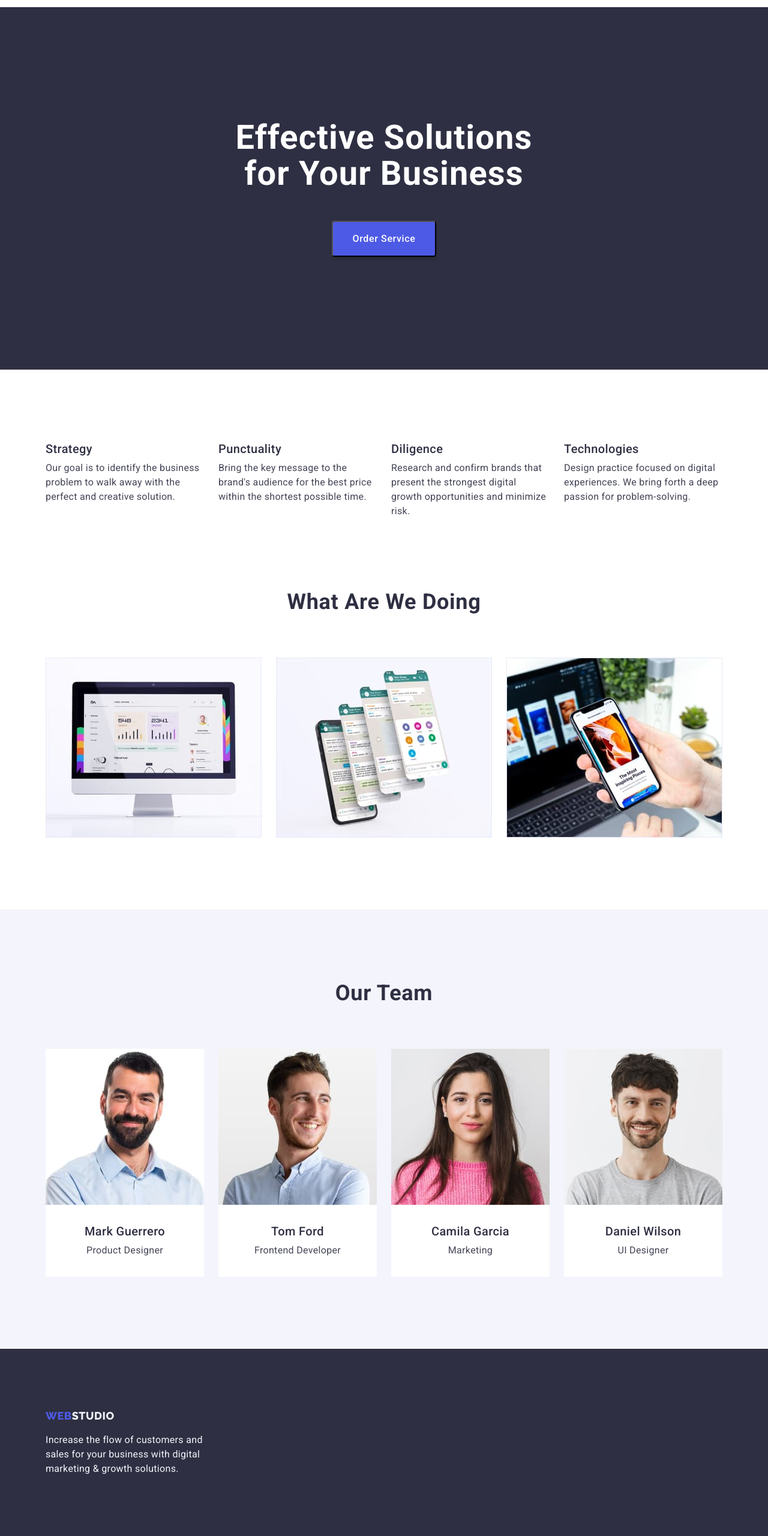
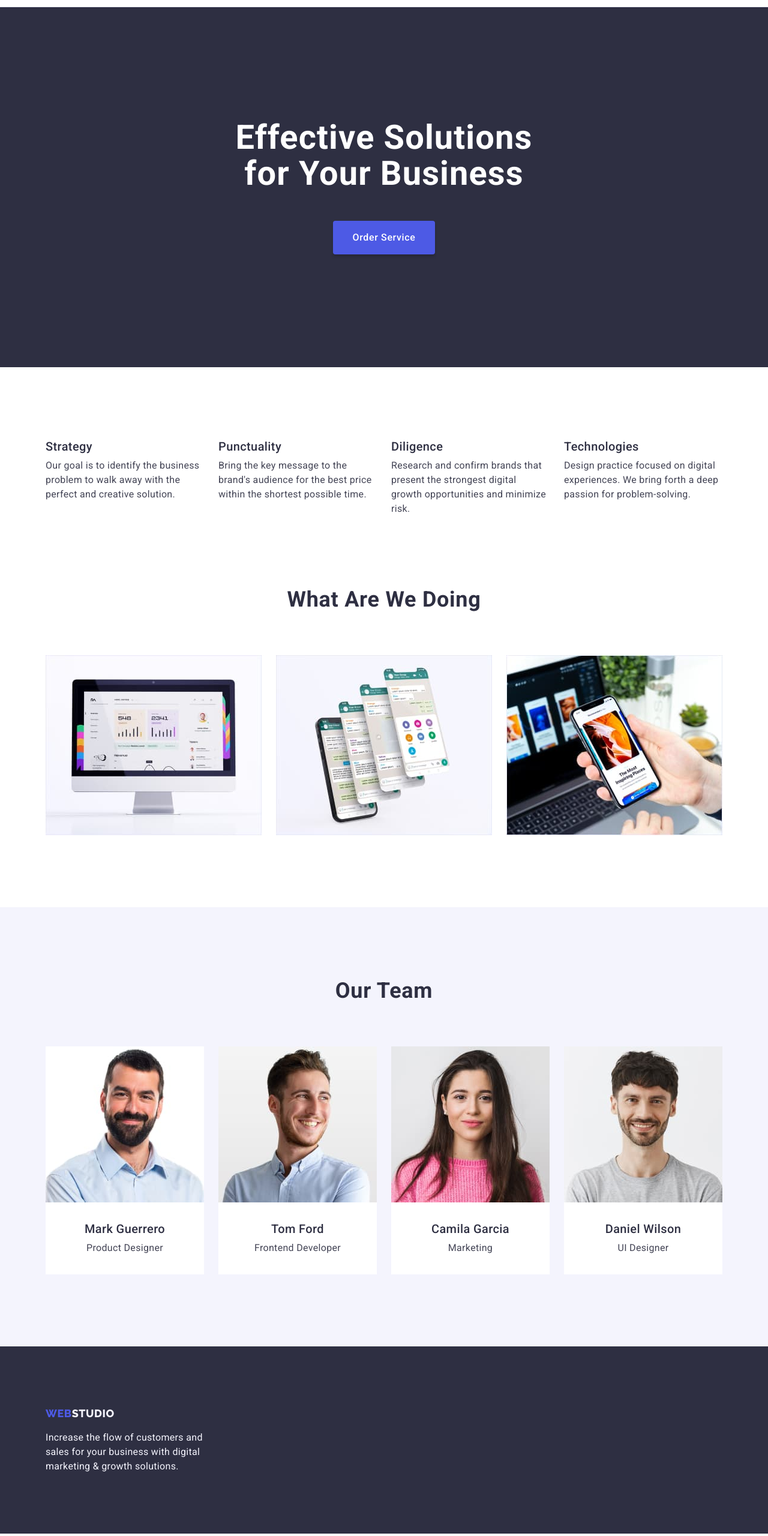
Before and after one commit to AnastasiiaKalashnikova/goit-markup-hw-03, a plain HTML site: page index.html in a window 1280 px wide. Shown: the part 61-2621 px from the top of the page at 60% size. Drawn offline with nearby package versions, Linux system fonts and the light colour scheme.

Commit message:
Після перевірки ментора

```diff
--- a/css/styles.css
+++ b/css/styles.css
@@ -57,7 +57,8 @@ text-decoration-line: none;
 
 .container {
     width: 1158px;
-    margin: auto;
+    margin-left: auto;
+    margin-right: auto;
     padding-left: 15px;
     padding-right: 15px;
 }
@@ -91,11 +92,14 @@ header {
     color: var(--dark);
 }
 
-header > .container {
+.header {
+    padding-top: 24px;
+    padding-bottom: 24px;
+}
+
+.header>.container {
     display: flex;
     align-items: center;
-    padding-top: 24px;
-    padding-bottom: 24px;
 }
 
 .menu {
@@ -155,7 +159,8 @@ header > .container {
 .hero {
     background: var(--dark);
     text-align: center;
-
+    padding-top: 188px;
+    padding-bottom: 188px;
 }
 
 .hero-title {
@@ -169,12 +174,8 @@ header > .container {
     width: 496px;
 }
 
-.hero .container {
-    padding-top: 188px;
-    padding-bottom: 188px;
-}
 
-.advantages .container {
+.advantages {
     padding-top: 120px;
     padding-bottom: 120px;
 }
@@ -210,7 +211,7 @@ margin-top: 8px;
     background: var(--light);
 }
 
-.servis .container {
+.servis {
     padding-bottom: 120px;
 }
 
@@ -233,7 +234,7 @@ margin-top: 8px;
     margin-right: 24px;
 }
 
-.team .container {
+.team {
     padding-top: 120px;
     padding-bottom: 120px;
 }
@@ -243,16 +244,9 @@ margin-top: 8px;
     margin-top: 72px;
 }
 
-.team-subtitle {
-    margin-top: 32px;
-
-    text-align: center;
-}
 
 .team-member {
     background: var(--basik-white);
-    padding-bottom: 32px;
-
     text-align: center;
 }
 
@@ -260,32 +254,36 @@ margin-top: 8px;
     margin-right: 24px;
 }
 
+.team-wrap {
+    padding-top: 32px;
+    padding-bottom: 32px;
+}
+
 .footer {
     background: var(--dark);
+    padding-top: 101px;
+    padding-bottom: 100px;
 
 }
 
-.footer .container {
-    padding-top: 101px;
-    padding-bottom: 100px;
+.footer-content {
+    width: 264px;
 }
 
 .slogan {
-    width: 264px;
     margin-top: 18px;
 
     color: var(--light);
     line-height: 1.5;
 }
 
-.portfolio .container {
+.portfolio {
    padding-top: 96px;
    padding-bottom: 120px;
 }
 
 .button-filter {
     display: flex;
-    align-items: flex-start;
     justify-content: center;
 
 }
@@ -317,6 +315,7 @@ margin-top: 8px;
     padding-top: 32px;
     padding-bottom: 32px;
     border: 1px solid #E7E9FC;
+    border-top: none;
 }
 
 /* КНОПКИ */
@@ -330,6 +329,7 @@ margin-top: 8px;
     color: var(--basik-white);
     background: var(--primary-brand);
     padding: 16px 32px;
+    border: none;
     box-shadow: 0px 4px 4px rgba(0, 0, 0, 0.15);
     border-radius: 4px;
     margin-top: 48px;
@@ -349,7 +349,7 @@ margin-top: 8px;
     line-height: 1.5;
     letter-spacing: 0.04em;
     cursor: pointer;
-
+    padding: 12px 24px;
     border: 1px solid #E7E9FC;
     border-radius: 4px;
 }
--- a/index.html
+++ b/index.html
@@ -15,7 +15,7 @@
 
 <body>
     <!--Шапка-->
-    <header>
+    <header class="header">
         <div class="container">
         <nav class="menu">
             <a class="logo link" href="./index.html">Web<span class="logo-dark">Studio</span></a>
@@ -83,23 +83,31 @@
             <ul class="team-list list">
                 <li class="team-member">
                     <img class="img" src="./images/team/mark-guerrero.jpg" alt="Mark Guerrero's photo" width="264">
+                    <div class="team-wrap">
                         <h3 class="team-subtitle subtitle">Mark Guerrero</h3>
                         <p class="description">Product Designer</p>
+                    </div>
                 </li>
                 <li class="team-member">
                     <img class="img" src="./images/team/tom-ford.jpg" alt="Tom Ford's photo" width="264">
+                    <div class="team-wrap">
                         <h3 class="team-subtitle subtitle">Tom Ford</h3>
                         <p class="description">Frontend Developer</p>
+                    </div>
                 </li>
                 <li class="team-member">
                     <img class="img" src="./images/team/camila-garcia.jpg" alt="Camila Garcia's photo" width="264">
+                    <div class="team-wrap">
                         <h3 class="team-subtitle subtitle">Camila Garcia</h3>
                         <p class="description">Marketing</p>
+                    </div>
                 </li>
                 <li class="team-member">
                     <img class="img" src="./images/team/daniel-wilson.jpg" alt="Daniel Wilson's photo" width="264">
+                    <div class="team-wrap">
                         <h3 class="team-subtitle subtitle">Daniel Wilson</h3>
                         <p class="description">UI Designer</p>
+                    </div>
                 </li>
             </ul>
             </div>
@@ -108,11 +116,13 @@
 
     <footer class="footer">
         <div class="container">
+            <div class="footer-content">
                 <a class="logo link" href="./index.html">Web<span class="logo-white">Studio</span></a>
              <p class="slogan">
             Increase the flow of customers and sales for your business with digital marketing & growth solutions.
              </p>
             </div>
+        </div>
     </footer>
 </body>
 </html>
```
Also changed, not shown: portfolio.html (+7 -5 lines). Lines whose indentation alone changed are shown as unchanged.
